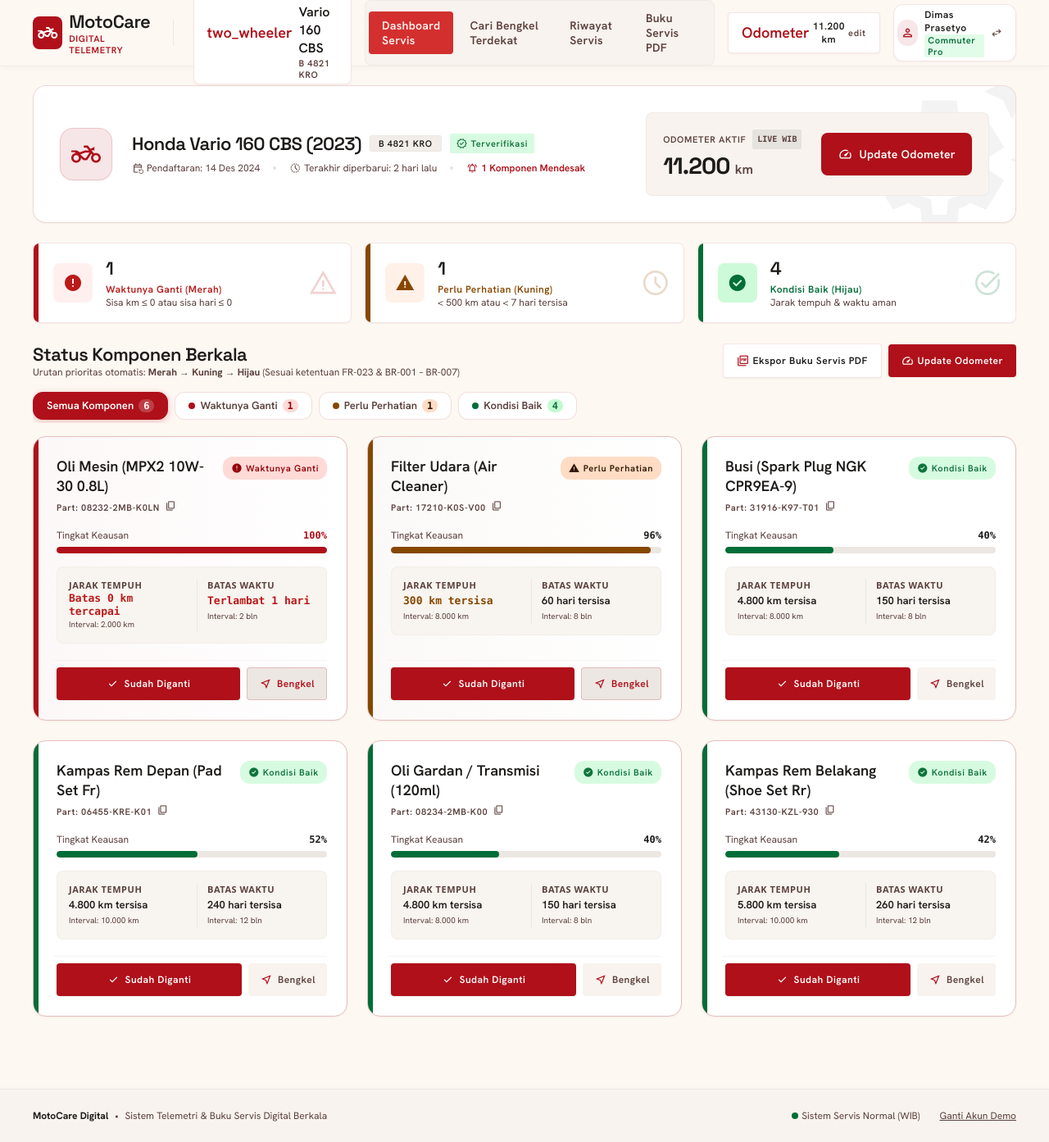
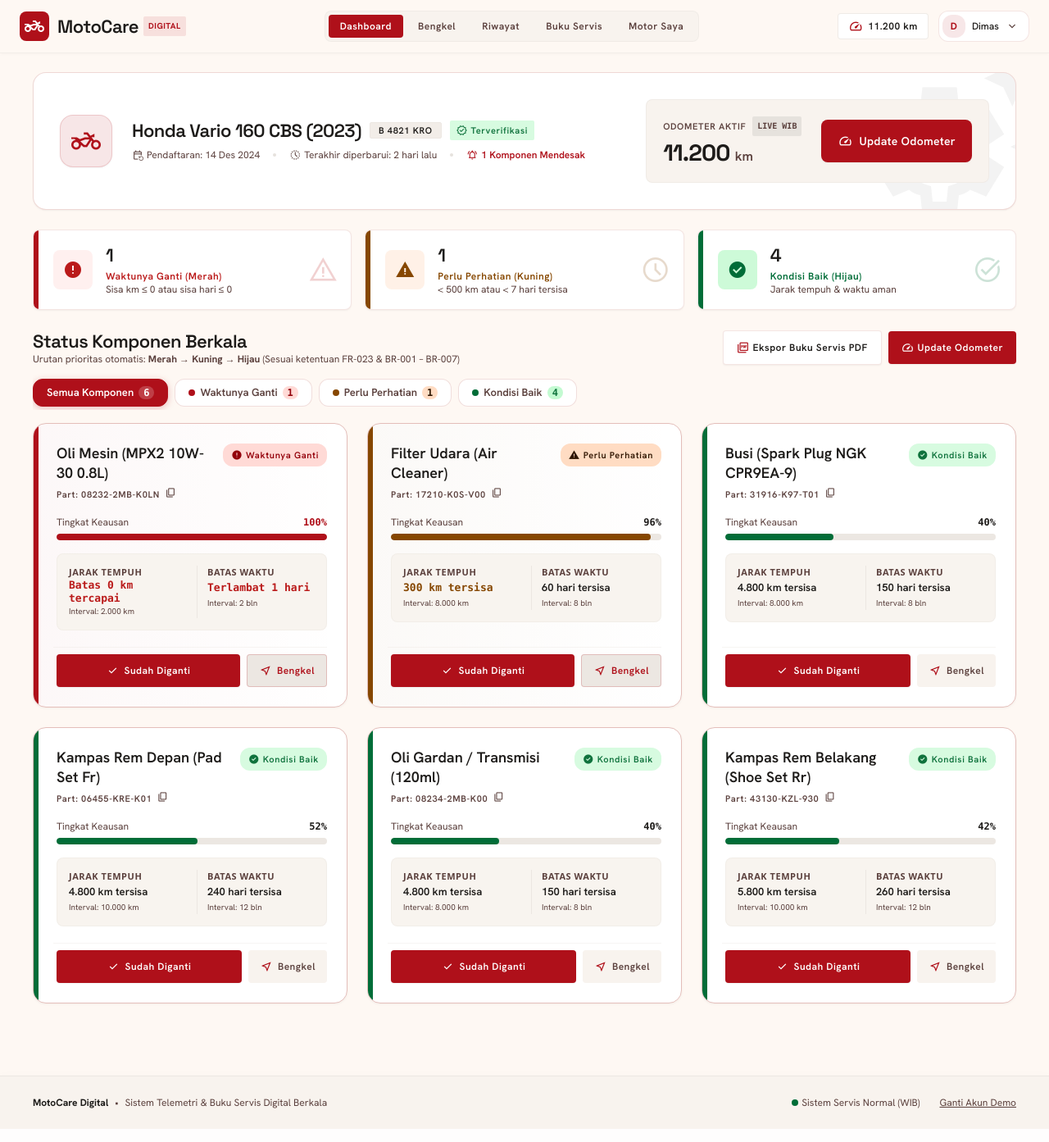
Before and after one commit to zahranfz/motocare, a PHP site: page / in a window 1280 px wide. Shown: the whole page at 82% size. Run offline with PHP 8.4, Linux system fonts and the light colour scheme; data comes from the database, SQL or seed files in the repository; some libraries are stand-ins or nearby versions.

Commit message:
Simplify top header navigation and fix icon rendering

```diff
--- a/assets/css/custom.css
+++ b/assets/css/custom.css
@@ -8,6 +8,23 @@
     color: #1d1b19;
     background-color: #fef8f3;
   }
+}
+
+/* Material Symbols icon styling guarantee */
+.material-symbols-outlined {
+  font-family: 'Material Symbols Outlined' !important;
+  font-weight: normal;
+  font-style: normal;
+  font-size: 24px;
+  line-height: 1;
+  letter-spacing: normal;
+  text-transform: none;
+  display: inline-block;
+  white-space: nowrap;
+  word-wrap: normal;
+  direction: ltr;
+  -webkit-font-feature-settings: 'liga';
+  -webkit-font-smoothing: antialiased;
 }
 
 /* Typography Tokens from DESIGN.md */
--- a/assets/js/app.js
+++ b/assets/js/app.js
@@ -88,12 +88,12 @@ const App = {
 
     // Toggle header nav links
     document.querySelectorAll('[data-nav-tab]').forEach(el => {
-      const activeClass = "bg-primary-container text-on-primary-container font-label-lg rounded-lg";
-      const inactiveClass = "text-on-surface-variant font-label-lg hover:text-on-surface";
+      const activeClass = "bg-primary text-white font-semibold font-label-md text-label-md rounded-lg shadow-xs";
+      const inactiveClass = "text-on-surface-variant font-label-md text-label-md hover:text-on-surface hover:bg-surface-container rounded-lg";
       if (el.getAttribute('data-nav-tab') === tabId) {
-        el.className = `px-space-md py-space-sm transition-colors ${activeClass}`;
+        el.className = `px-3.5 py-1.5 transition-colors ${activeClass}`;
       } else {
-        el.className = `px-space-md py-space-sm transition-colors ${inactiveClass}`;
+        el.className = `px-3.5 py-1.5 transition-colors ${inactiveClass}`;
       }
     });
 
@@ -127,15 +127,20 @@ const App = {
     if (!u) return;
 
     const nameEls = document.querySelectorAll('.user-display-name');
-    nameEls.forEach(el => el.textContent = u.nama);
+    nameEls.forEach(el => el.textContent = u.nama ? u.nama.split(' ')[0] : 'User');
+
+    const avatarLetters = document.querySelectorAll('.user-avatar-letter');
+    avatarLetters.forEach(el => {
+      el.textContent = u.nama ? u.nama.charAt(0).toUpperCase() : 'U';
+    });
 
     const roleBadgeEls = document.querySelectorAll('.user-role-badge');
     roleBadgeEls.forEach(el => {
       if (u.role === 'admin') {
-        el.textContent = 'Administrator';
+        el.textContent = 'Admin';
         el.className = 'font-label-sm text-label-sm text-primary bg-primary-fixed px-space-xs rounded font-semibold user-role-badge';
       } else {
-        el.textContent = 'Commuter Pro';
+        el.textContent = 'User';
         el.className = 'font-label-sm text-label-sm text-secondary bg-secondary-container/30 px-space-xs rounded font-semibold user-role-badge';
       }
     });
@@ -197,19 +202,7 @@ const App = {
     const comps = this.state.components;
     const sum = this.state.summary;
 
-    // 1. Update Header Bike Pill
-    const headerBike = document.getElementById('header-active-bike');
-    if (headerBike && m) {
-      headerBike.innerHTML = `
-        <span class="material-symbols-outlined text-primary text-title-lg">two_wheeler</span>
-        <div class="flex flex-col text-left">
-          <span class="font-title-md text-title-md leading-tight text-on-surface">${m.merek} ${m.tipe}</span>
-          <span class="font-label-sm text-label-sm text-on-surface-variant font-mono">${m.nomor_polisi || '-'}</span>
-        </div>
-      `;
-    }
-
-    // 2. Update Header Odometer Pill
+    // 1. Update Header Odometer Pill
     const headerOdo = document.getElementById('header-active-odometer');
     if (headerOdo && m) {
       headerOdo.textContent = `${Number(m.odometer_saat_ini).toLocaleString('id-ID')} km`;
--- a/index.php
+++ b/index.php
@@ -127,75 +127,61 @@
 <body class="bg-surface font-body-md text-on-surface min-h-screen flex flex-col selection:bg-primary/20 selection:text-primary">
 
   <!-- ======================================================== -->
-  <!-- TOP HEADER & TELEMETRY NAV (Stitch Red & Beige Architecture) -->
   <!-- ======================================================== -->
-  <header class="fixed top-0 w-full z-40 bg-surface/90 backdrop-blur-md shadow-[0_1px_8px_rgba(0,0,0,0.04)] border-b border-surface-container-high/60">
-    <div class="h-20 max-w-[1320px] mx-auto px-margin md:px-margin-md lg:px-margin-lg flex items-center justify-between gap-space-md">
-
-      <!-- Brand & Active Motor Pill -->
-      <div class="flex items-center gap-space-lg">
-        <a href="#dashboard" class="flex items-center gap-space-sm group">
-          <div class="w-10 h-10 rounded-xl bg-primary text-on-primary flex items-center justify-center shadow-sm group-hover:scale-105 transition-transform">
-            <span class="material-symbols-outlined text-2xl">two_wheeler</span>
-          </div>
-          <div class="flex flex-col">
-            <span class="font-headline-md text-headline-md tracking-tight text-on-surface leading-none">MotoCare</span>
-            <span class="font-label-sm text-[11px] text-primary uppercase tracking-widest font-bold">Digital Telemetry</span>
-          </div>
+  <!-- TOP HEADER (Clean, Minimalist, Responsive) -->
+  <!-- ======================================================== -->
+  <header class="fixed top-0 w-full z-40 bg-surface/95 backdrop-blur-md shadow-[0_1px_4px_rgba(0,0,0,0.03)] border-b border-surface-container-high/60">
+    <div class="h-16 max-w-[1320px] mx-auto px-4 md:px-6 flex items-center justify-between gap-4">
+
+      <!-- Brand Logo -->
+      <a href="#dashboard" class="flex items-center gap-2.5 group shrink-0">
+        <div class="w-9 h-9 rounded-xl bg-primary text-white flex items-center justify-center shadow-xs group-hover:scale-105 transition-transform">
+          <span class="material-symbols-outlined text-2xl">two_wheeler</span>
+        </div>
+        <div class="flex items-center gap-1.5">
+          <span class="font-headline-md text-xl tracking-tight text-on-surface font-bold">MotoCare</span>
+          <span class="hidden sm:inline-block px-1.5 py-0.5 rounded text-[10px] font-bold uppercase tracking-wider bg-primary/10 text-primary">Digital</span>
+        </div>
+      </a>
+
+      <!-- Main Navigation Menu (Clean & Compact) -->
+      <nav class="hidden md:flex items-center gap-1 bg-surface-container-low p-1 rounded-xl border border-surface-container-high/60">
+        <a href="#dashboard" data-nav-tab="dashboard" class="px-3.5 py-1.5 transition-colors bg-primary text-white font-semibold font-label-md text-label-md rounded-lg shadow-xs">
+          Dashboard
         </a>
-
-        <div class="h-8 w-px bg-surface-container-high hidden lg:block"></div>
-
-        <!-- Active Bike Selector Pill -->
-        <div id="header-active-bike" onclick="App.switchTab('daftar-motor')" title="Klik untuk mendaftarkan atau melihat motor" class="hidden sm:flex items-center gap-space-sm bg-surface-container-lowest px-space-md py-space-xs rounded-xl shadow-[0_1px_3px_rgba(30,37,43,0.05)] border border-[#e4beba]/40 cursor-pointer hover:bg-surface-container-high transition-all">
-          <span class="material-symbols-outlined text-primary text-title-lg">two_wheeler</span>
-          <div class="flex flex-col text-left">
-            <span class="font-title-md text-title-md leading-tight text-on-surface">Honda Vario 160</span>
-            <span class="font-label-sm text-label-sm text-on-surface-variant font-mono">B 4821 KRO</span>
-          </div>
-          <span class="material-symbols-outlined text-on-surface-variant text-label-lg">unfold_more</span>
-        </div>
-      </div>
-
-      <!-- Main Navigation Menu -->
-      <nav class="hidden xl:flex items-center gap-space-xs bg-surface-container-low p-space-xs rounded-xl border border-surface-container-high/60">
-        <a href="#dashboard" data-nav-tab="dashboard" class="px-space-md py-space-sm transition-colors bg-primary-container text-on-primary-container font-label-lg rounded-lg">
-          Dashboard Servis
+        <a href="#peta-bengkel" data-nav-tab="peta-bengkel" class="px-3.5 py-1.5 transition-colors text-on-surface-variant font-label-md text-label-md hover:text-on-surface hover:bg-surface-container rounded-lg">
+          Bengkel
         </a>
-        <a href="#peta-bengkel" data-nav-tab="peta-bengkel" class="px-space-md py-space-sm transition-colors text-on-surface-variant font-label-lg hover:text-on-surface">
-          Cari Bengkel Terdekat
+        <a href="#riwayat-servis" data-nav-tab="riwayat-servis" class="px-3.5 py-1.5 transition-colors text-on-surface-variant font-label-md text-label-md hover:text-on-surface hover:bg-surface-container rounded-lg">
+          Riwayat
         </a>
-        <a href="#riwayat-servis" data-nav-tab="riwayat-servis" class="px-space-md py-space-sm transition-colors text-on-surface-variant font-label-lg hover:text-on-surface">
-          Riwayat Servis
+        <a href="#buku-servis" data-nav-tab="buku-servis" class="px-3.5 py-1.5 transition-colors text-on-surface-variant font-label-md text-label-md hover:text-on-surface hover:bg-surface-container rounded-lg">
+          Buku Servis
         </a>
-        <a href="#buku-servis" data-nav-tab="buku-servis" class="px-space-md py-space-sm transition-colors text-on-surface-variant font-label-lg hover:text-on-surface">
-          Buku Servis PDF
+        <a href="#daftar-motor" data-nav-tab="daftar-motor" class="px-3.5 py-1.5 transition-colors text-on-surface-variant font-label-md text-label-md hover:text-on-surface hover:bg-surface-container rounded-lg">
+          Motor Saya
         </a>
-        <a href="#admin" id="nav-item-admin" data-nav-tab="admin" class="hidden px-space-md py-space-sm transition-colors text-on-surface-variant font-label-lg hover:text-on-surface">
-          Data Master
+        <a href="#admin" id="nav-item-admin" data-nav-tab="admin" class="hidden px-3.5 py-1.5 transition-colors text-on-surface-variant font-label-md text-label-md hover:text-on-surface hover:bg-surface-container rounded-lg">
+          Admin
         </a>
       </nav>
 
-      <!-- Quick Odometer Live Widget & User Account Switcher -->
-      <div class="flex items-center gap-space-sm sm:gap-space-md">
-
-        <!-- Live Odometer Button (FR-020, BR-014) -->
-        <button onclick="App.openOdoModal()" class="flex items-center gap-space-xs bg-surface-container-lowest hover:bg-surface-container-high text-on-surface px-space-sm sm:px-space-md py-space-sm rounded-lg shadow-[0_1px_3px_rgba(30,37,43,0.05)] border border-[#e4beba]/40 transition-all" title="Perbarui Odometer Motor" type="button">
-          <span class="material-symbols-outlined text-primary text-title-lg">Odometer</span>
-          <span class="font-label-md text-label-md font-mono font-bold" id="header-active-odometer">11.200 km</span>
-          <span class="material-symbols-outlined text-on-surface-variant text-label-sm">edit</span>
+      <!-- Quick Actions: Odometer & User Profile -->
+      <div class="flex items-center gap-2 sm:gap-3">
+
+        <!-- Live Odometer Button -->
+        <button onclick="App.openOdoModal()" class="flex items-center gap-1.5 bg-surface-container-lowest hover:bg-surface-container text-on-surface px-3 py-1.5 rounded-lg border border-surface-container-high/80 shadow-xs transition-all cursor-pointer" title="Perbarui Odometer Motor" type="button">
+          <span class="material-symbols-outlined text-primary text-[18px]">speed</span>
+          <span class="font-label-md text-xs font-mono font-bold" id="header-active-odometer">11.200 km</span>
         </button>
 
-        <!-- User Profile Chip (With One-Click Role/Account Switcher) -->
-        <div onclick="App.openUserSwitcher()" class="flex items-center gap-space-sm bg-surface-container-lowest p-space-xs pr-space-md rounded-full shadow-[0_1px_3px_rgba(30,37,43,0.05)] border border-[#e4beba]/40 cursor-pointer hover:bg-surface-container-high transition-all" title="Ganti Akun Demo / Hak Akses">
-          <div class="w-8 h-8 rounded-full bg-primary/10 text-primary flex items-center justify-center font-bold text-sm">
-            <span class="material-symbols-outlined text-lg">person</span>
-          </div>
-          <div class="hidden md:flex flex-col text-left">
-            <span class="font-label-md text-label-md text-on-surface leading-tight user-display-name">Dimas P.</span>
-            <span class="user-role-badge font-label-sm text-label-sm text-secondary bg-secondary-container/30 px-space-xs rounded font-semibold">Commuter Pro</span>
-          </div>
-          <span class="material-symbols-outlined text-on-surface-variant text-sm">swap_horiz</span>
+        <!-- User Profile Avatar Pill -->
+        <div onclick="App.openUserSwitcher()" class="flex items-center gap-2 pl-1 pr-3 py-1 rounded-full bg-surface-container-lowest hover:bg-surface-container border border-[#e4beba]/40 shadow-xs cursor-pointer transition-all" title="Ganti Akun Demo / Hak Akses">
+          <div class="w-7 h-7 rounded-full bg-primary/10 text-primary flex items-center justify-center font-bold text-xs user-avatar-letter">
+            D
+          </div>
+          <span class="font-medium text-xs text-on-surface user-display-name">Dimas P.</span>
+          <span class="material-symbols-outlined text-on-surface-variant text-[16px]">expand_more</span>
         </div>
 
       </div>
@@ -203,7 +189,7 @@
   </header>
 
   <!-- Mobile Bottom Navigation Bar -->
-  <nav class="xl:hidden fixed bottom-0 left-0 right-0 z-40 bg-surface/95 backdrop-blur-md border-t border-surface-container-high shadow-lg px-2 py-2 flex justify-around items-center">
+  <nav class="md:hidden fixed bottom-0 left-0 right-0 z-40 bg-surface/95 backdrop-blur-md border-t border-surface-container-high shadow-lg px-2 py-2 flex justify-around items-center">
     <a href="#dashboard" class="flex flex-col items-center gap-1 text-on-surface-variant hover:text-primary p-1">
       <span class="material-symbols-outlined text-2xl">speed</span>
       <span class="text-[10px] font-bold">Dashboard</span>
@@ -221,7 +207,7 @@
       <span class="text-[10px] font-bold">Buku PDF</span>
     </a>
     <a href="#daftar-motor" class="flex flex-col items-center gap-1 text-on-surface-variant hover:text-primary p-1">
-      <span class="material-symbols-outlined text-2xl">Motor</span>
+      <span class="material-symbols-outlined text-2xl">two_wheeler</span>
       <span class="text-[10px] font-bold">Motor</span>
     </a>
   </nav>
@@ -229,7 +215,7 @@
   <!-- ======================================================== -->
   <!-- MAIN ROUTE CONTAINER -->
   <!-- ======================================================== -->
-  <main class="w-full pt-20 pb-20 xl:pb-12 bg-surface min-h-[calc(100vh-160px)] flex-1">
+  <main class="w-full pt-16 pb-20 md:pb-12 bg-surface min-h-[calc(100vh-140px)] flex-1">
 
     <!-- ====================================================== -->
     <!-- VIEW 1: DASHBOARD SERVIS (UC-03, UC-04, FR-020 - FR-025) -->
```
